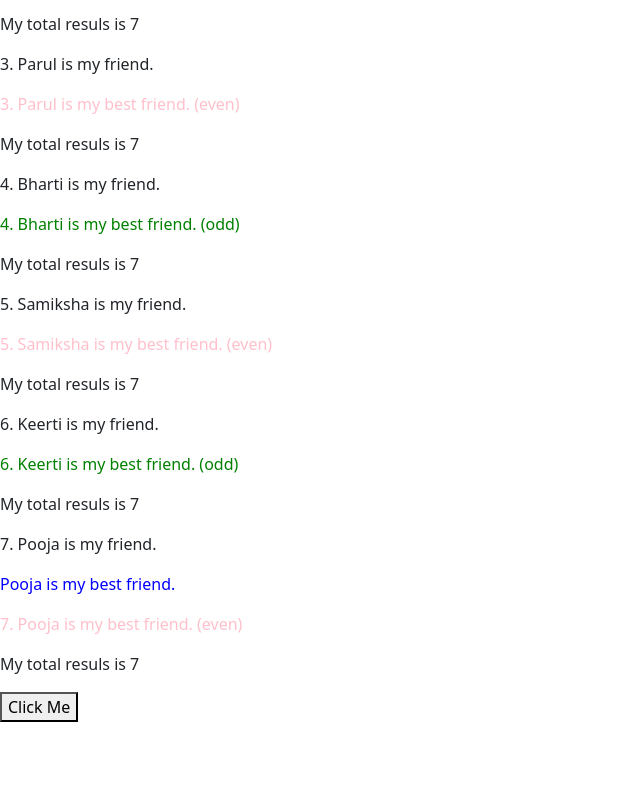
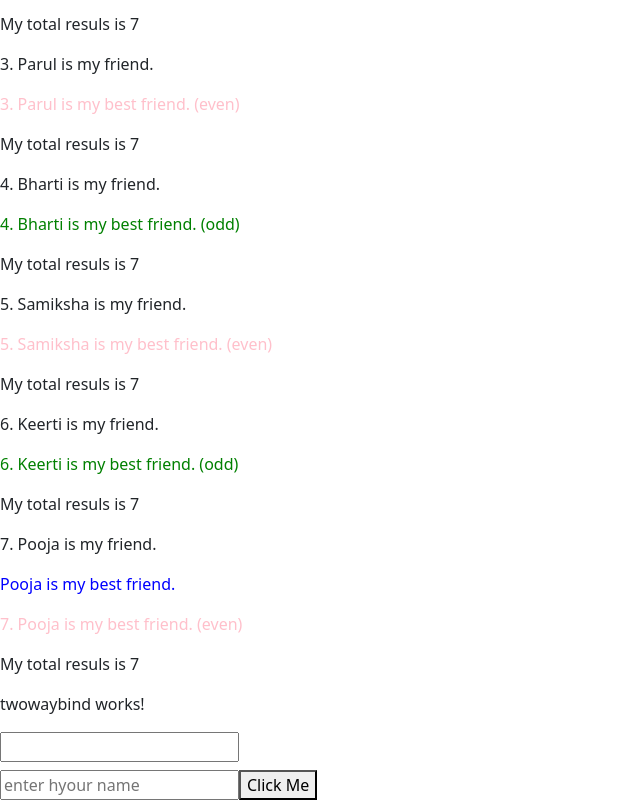
Before and after one commit to rohanpin1/angular-tutorial-10, an Angular app: page / in a window 1280 px wide. Shown: the part 2538-3338 px from the top of the page, without its empty margins (0-640 px from the left). Before the commit the page ends 3260 px from the top, so only its background shows below. Built offline with nearby package versions, Linux system fonts and the light colour scheme.

Commit message:
two way binding

```diff
--- a/src/app/app.component.html
+++ b/src/app/app.component.html
@@ -49,6 +49,8 @@
 <app-computed></app-computed>
 <app-effecttutorial></app-effecttutorial>
 <app-forloopcontextial></app-forloopcontextial>
+
+<app-twowaybind></app-twowaybind>
 <button value="Click Me!" (click)="handleClickEvent()">Click Me</button>
 <!-- Bootstrap CSS -->
 <link rel="stylesheet" href="https://cdn.jsdelivr.net/npm/bootstrap@5.3.2/dist/css/bootstrap.min.css">
--- a/src/app/app.component.ts
+++ b/src/app/app.component.ts
@@ -16,6 +16,7 @@ import { SignalsdatatypesComponent } from './signalsdatatypes/signalsdatatypes.c
 import { ComputedComponent } from './computed/computed.component';
 import { EffecttutorialComponent } from './effecttutorial/effecttutorial.component';
 import { ForloopcontextialComponent } from './forloopcontextial/forloopcontextial.component';
+import { TwowaybindComponent } from './twowaybind/twowaybind.component';
 
 
 @Component({
@@ -23,7 +24,7 @@ import { ForloopcontextialComponent } from './forloopcontextial/forloopcontextia
   imports: [NgFor, DatatableComponent, LoginComponent, SignupComponent
     , ProfileComponent, CounterComponent, GetsetinputfiieldvalueComponent, ControlflowComponent,
   ElseifcontrolComponent, SwitchcontrolComponent, ForloopcontrolComponent, SignalsComponent, SignalsdatatypesComponent
-, ComputedComponent, EffecttutorialComponent, ForloopcontextialComponent],
+, ComputedComponent, EffecttutorialComponent, ForloopcontextialComponent, TwowaybindComponent],
   templateUrl: './app.component.html',
   styleUrl: './app.component.scss'
 })
--- /dev/null
+++ b/src/app/twowaybind/twowaybind.component.html
@@ -0,0 +1,8 @@
+<p>twowaybind works!</p>
+
+<input type="text" [(ngModel)]="name">   <!--this is best way for two way binding-->
+
+<h1>{{name}}</h1>
+
+
+<input type="text" (input)="updateNmae($event)" placeholder="enter hyour name">   <!--this is time consuming-->
--- /dev/null
+++ b/src/app/twowaybind/twowaybind.component.ts
@@ -0,0 +1,17 @@
+import { Component } from '@angular/core';
+import { FormsModule } from '@angular/forms';
+
+@Component({
+  selector: 'app-twowaybind',
+  imports: [FormsModule],
+  templateUrl: './twowaybind.component.html',
+  styleUrl: './twowaybind.component.scss'
+})
+export class TwowaybindComponent {
+      //to establish the sync between html and ts files, we use two way binding
+      name = ''
+
+      updateNmae(e:Event){
+        this.name = (e.target as HTMLInputElement).value
+      }
+}
```
Also changed, not shown: src/app/twowaybind/twowaybind.component.scss (added), 1 other file (tests, documents, lock files or other folders).
